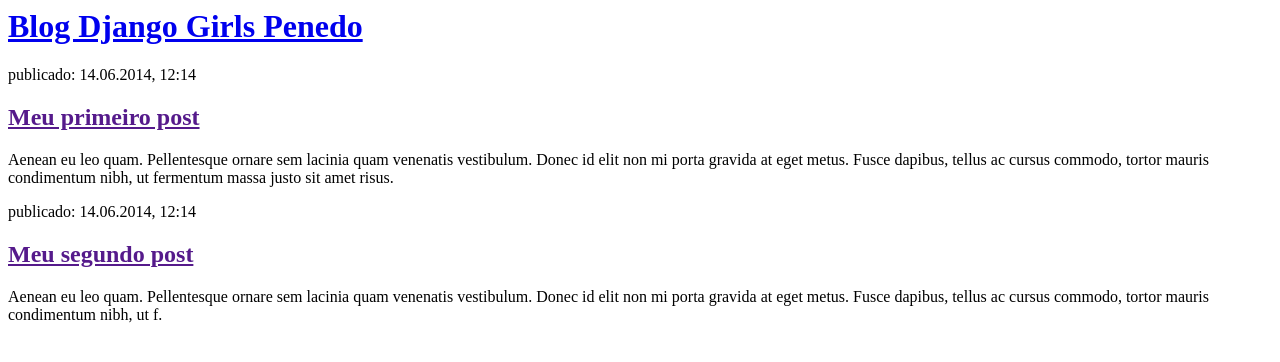
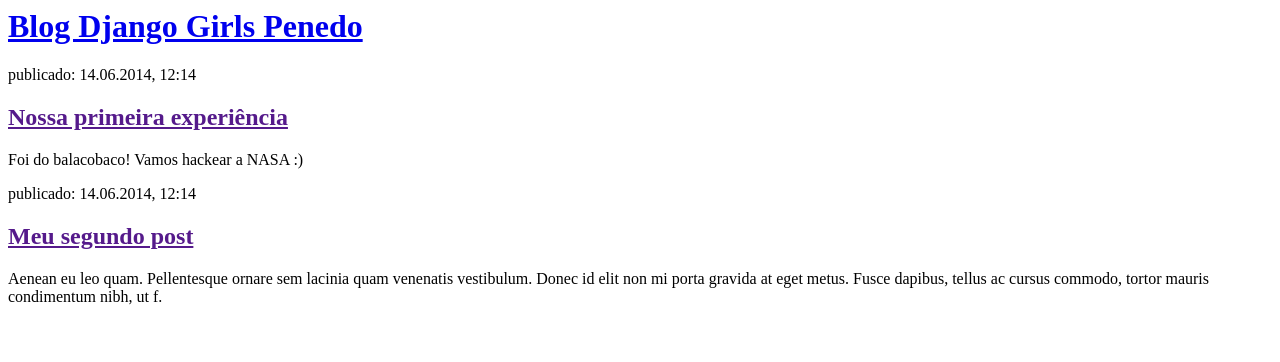
Before and after one commit to umagarotatentandoprogramar/my-first-blog, a Django app: page / in a window 1280 px wide. Shown: the top 362 px of the page. Run offline with Django 3.2, Linux system fonts and the light colour scheme.

Commit message:
chupa nasa

```diff
--- a/blog/templates/blog/post_list.html
+++ b/blog/templates/blog/post_list.html
@@ -9,8 +9,8 @@
 
         <div>
             <p>publicado: 14.06.2014, 12:14</p>
-            <h2><a href="">Meu primeiro post</a></h2>
-            <p>Aenean eu leo quam. Pellentesque ornare sem lacinia quam venenatis vestibulum. Donec id elit non mi porta gravida at eget metus. Fusce dapibus, tellus ac cursus commodo, tortor mauris condimentum nibh, ut fermentum massa justo sit amet risus.</p>
+            <h2><a href="">Nossa primeira experiência </a></h2>
+            <p>Foi do balacobaco! Vamos hackear a NASA :)</p>
         </div>
 
         <div>
```
